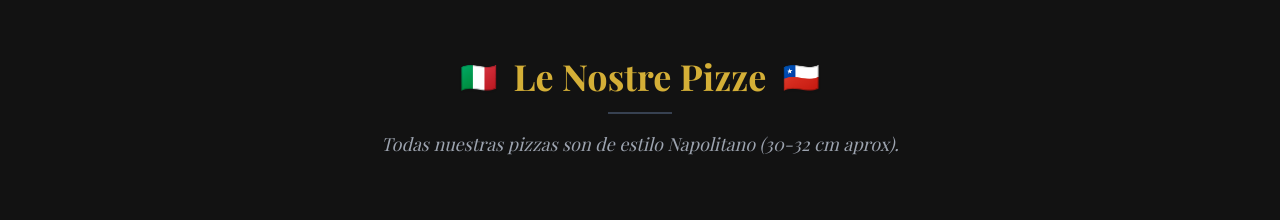
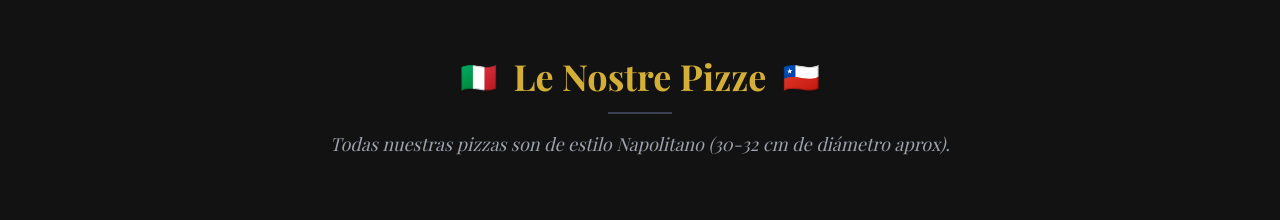
Before and after one commit to btobar11/La-Biga-Pizzer-a, a Next.js app: page / in a window 1280 px wide. Shown: the part 1400-1620 px from the top of the page. Built offline with nearby package versions, Linux system fonts and the light colour scheme; no server answers; the database is empty; a web font is replaced by a local one.

Commit message:
Update pizza size description to include diameter

```diff
--- a/components/Menu.tsx
+++ b/components/Menu.tsx
@@ -50,7 +50,7 @@ export default function Menu() {
                     </h2>
                     <div className="mx-auto mt-4 h-0.5 w-16 bg-gray-700" />
                     <p className="mt-4 font-serif text-lg italic text-gray-400">
-                        Todas nuestras pizzas son de estilo Napolitano (30-32 cm aprox).
+                        Todas nuestras pizzas son de estilo Napolitano (30-32 cm de diámetro aprox).
                     </p>
                 </div>
 
```
